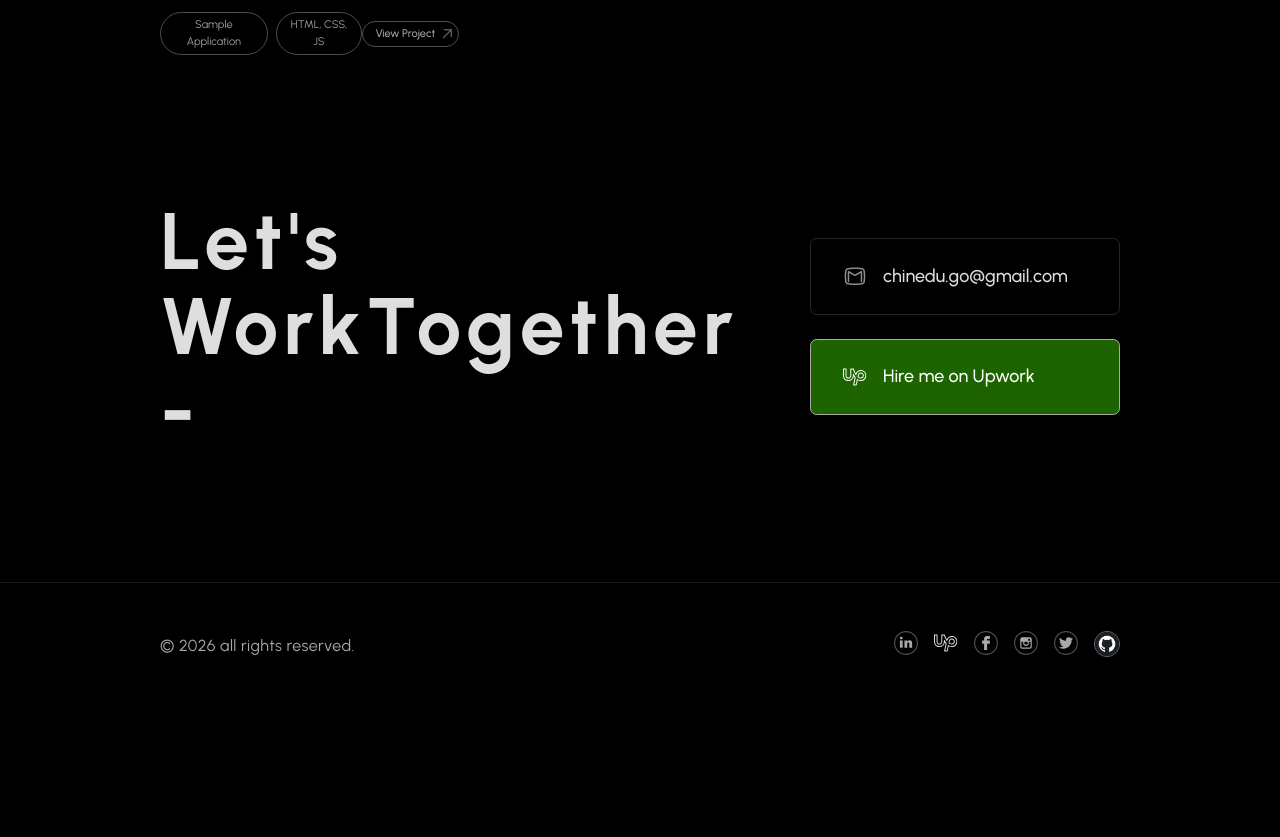
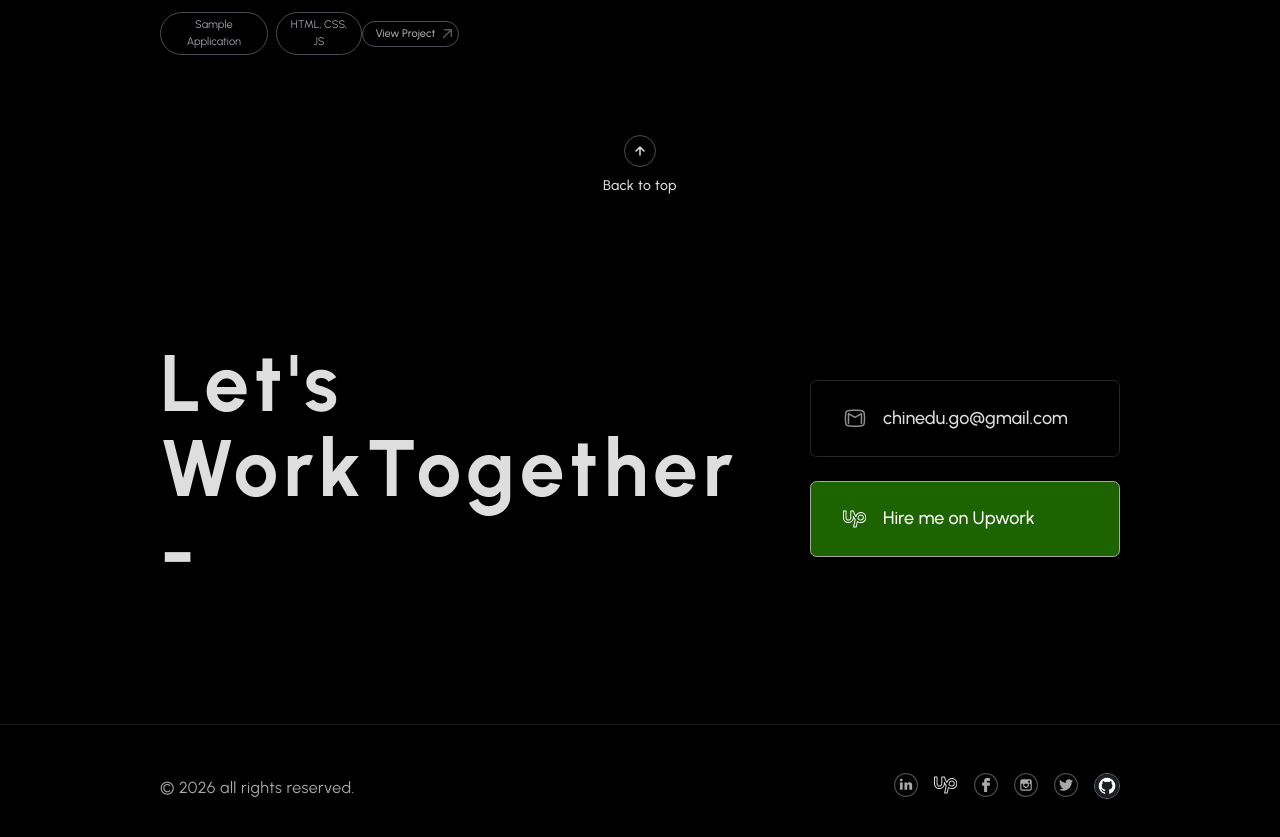
Before and after one commit to G0dgood/webflow_portfolio, a Next.js app: page /portfolio in a window 1280 px wide. Shown: the part 6900-7737 px from the top of the page. Before the commit the page ends 7611 px from the top, so only its background shows below. Built offline with nearby package versions, Linux system fonts and the light colour scheme.

Commit message:
feat: add back-to-top button to projects page and clean up component formatting

```diff
--- a/components/Projects.tsx
+++ b/components/Projects.tsx
@@ -87,11 +87,10 @@ const Projects: React.FC<ProjectsProps> = ({ limit }) => {
                 <button
                   key={option}
                   onClick={() => setFilter(option)}
-                  className={`px-3 py-1.5 rounded-full text-[10px] uppercase tracking-wider font-urbanist transition-all duration-300 border ${
-                    filter === option
-                      ? 'bg-white text-black border-white'
-                      : 'bg-transparent text-zinc-500 border-zinc-800 hover:border-zinc-500'
-                  }`}
+                  className={`px-3 py-1.5 rounded-full text-[10px] uppercase tracking-wider font-urbanist transition-all duration-300 border ${filter === option
+                    ? 'bg-white text-black border-white'
+                    : 'bg-transparent text-zinc-500 border-zinc-800 hover:border-zinc-500'
+                    }`}
                 >
                   {option}
                 </button>
@@ -172,6 +171,22 @@ const Projects: React.FC<ProjectsProps> = ({ limit }) => {
           </Link>
         </div>
       )}
+
+      {!isHomePage && (
+        <div className="flex justify-center mt-20">
+          <button
+            onClick={() => window.scrollTo({ top: 0, behavior: 'smooth' })}
+            className="font-urbanist font-medium text-[14px] leading-[22px] tracking-[0.025em] text-[#DEDEDE] hover:text-orange-500 transition-colors flex items-center gap-2 group flex flex-col cursor-pointer"
+          >
+            <span className="w-8 h-8 rounded-full border border-[#484E53] flex items-center justify-center group-hover:border-orange-500 group-hover:bg-orange-500 group-hover:text-black transition-all">
+              <svg width="12" height="12" viewBox="0 0 12 12" fill="none" xmlns="http://www.w3.org/2000/svg">
+                <path d="M6 10V2M6 2L2 6M6 2L10 6" stroke="currentColor" strokeWidth="1.5" strokeLinecap="round" strokeLinejoin="round" />
+              </svg>
+            </span>
+            Back to top
+          </button>
+        </div>
+      )}
     </section>
   );
 };
```
